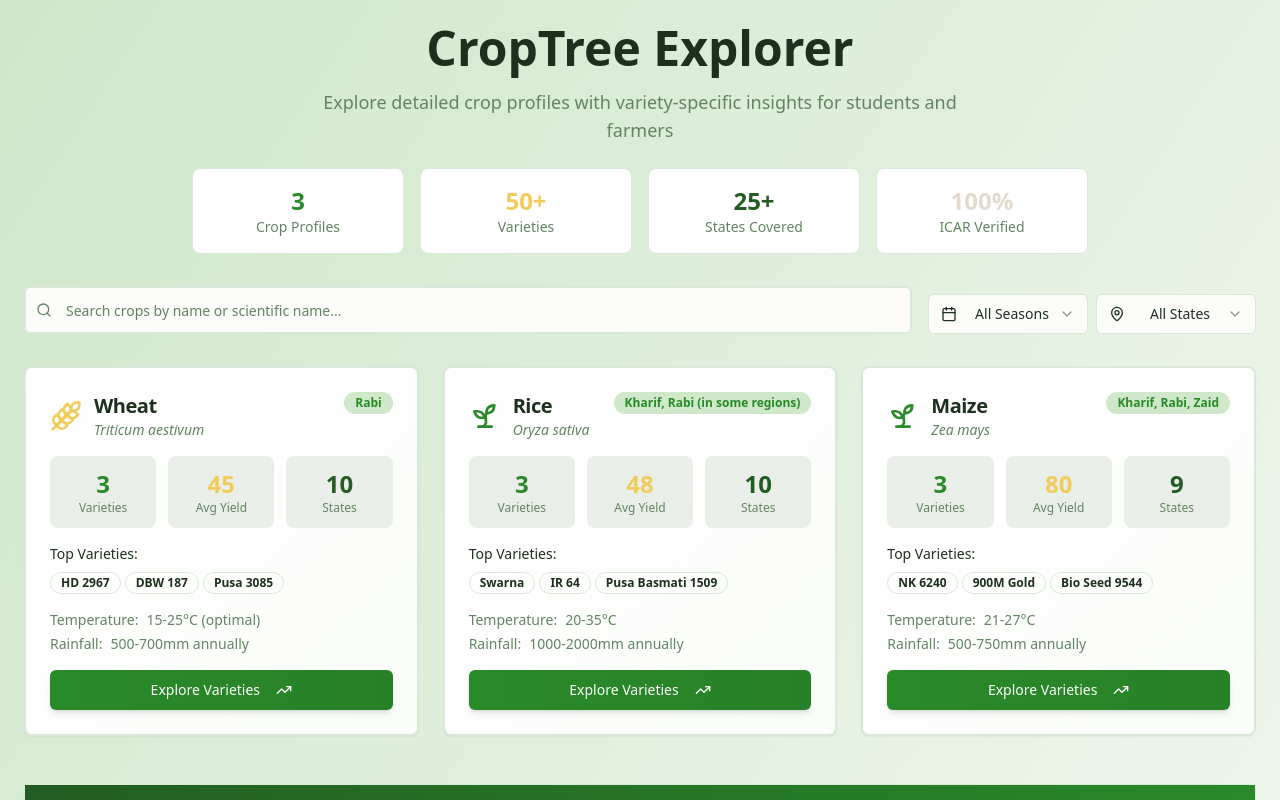
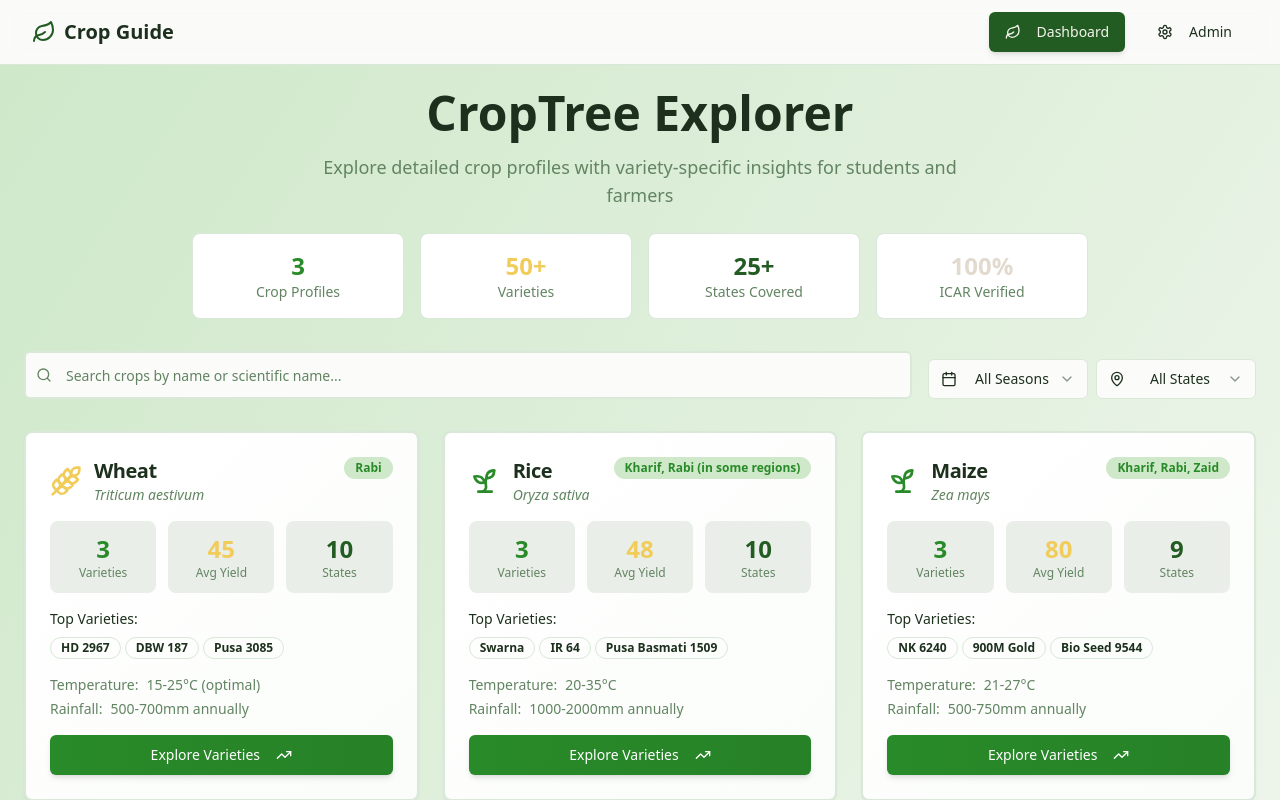
Before and after one commit to aanandak15-maker/crop_new_tree, a React (Vite) app: page / in a window 1280 px wide. Shown: the top 800 px of the page. Built offline with nearby package versions, Linux system fonts and the light colour scheme.

Commit message:
Add navigation to admin panel
Add a navigation header to the main page with links to the home dashboard and the admin panel.

```diff
--- a/src/App.tsx
+++ b/src/App.tsx
@@ -3,6 +3,7 @@ import { Toaster as Sonner } from "@/components/ui/sonner";
 import { TooltipProvider } from "@/components/ui/tooltip";
 import { QueryClient, QueryClientProvider } from "@tanstack/react-query";
 import { BrowserRouter, Routes, Route } from "react-router-dom";
+import Navigation from "@/components/Navigation";
 import Index from "./pages/Index";
 import Admin from "./pages/Admin";
 import NotFound from "./pages/NotFound";
@@ -15,12 +16,15 @@ const App = () => (
       <Toaster />
       <Sonner />
       <BrowserRouter>
+        <div className="min-h-screen">
+          <Navigation />
           <Routes>
             <Route path="/" element={<Index />} />
             <Route path="/admin" element={<Admin />} />
             {/* ADD ALL CUSTOM ROUTES ABOVE THE CATCH-ALL "*" ROUTE */}
             <Route path="*" element={<NotFound />} />
           </Routes>
+        </div>
       </BrowserRouter>
     </TooltipProvider>
   </QueryClientProvider>
--- /dev/null
+++ b/src/components/Navigation.tsx
@@ -0,0 +1,45 @@
+import React from "react";
+import { Link, useLocation } from "react-router-dom";
+import { Button } from "@/components/ui/button";
+import { Leaf, Settings } from "lucide-react";
+
+const Navigation = () => {
+  const location = useLocation();
+
+  return (
+    <nav className="border-b bg-background/95 backdrop-blur supports-[backdrop-filter]:bg-background/60">
+      <div className="container mx-auto px-4 sm:px-6 lg:px-8">
+        <div className="flex h-16 items-center justify-between">
+          <div className="flex items-center space-x-2">
+            <Leaf className="h-6 w-6 text-primary" />
+            <span className="text-xl font-bold">Crop Guide</span>
+          </div>
+
+          <div className="flex items-center space-x-4">
+            <Button
+              variant={location.pathname === "/" ? "default" : "ghost"}
+              asChild
+            >
+              <Link to="/">
+                <Leaf className="mr-2 h-4 w-4" />
+                Dashboard
+              </Link>
+            </Button>
+
+            <Button
+              variant={location.pathname === "/admin" ? "default" : "ghost"}
+              asChild
+            >
+              <Link to="/admin">
+                <Settings className="mr-2 h-4 w-4" />
+                Admin
+              </Link>
+            </Button>
+          </div>
+        </div>
+      </div>
+    </nav>
+  );
+};
+
+export default Navigation;
```
Lines whose indentation alone changed are shown as unchanged.
